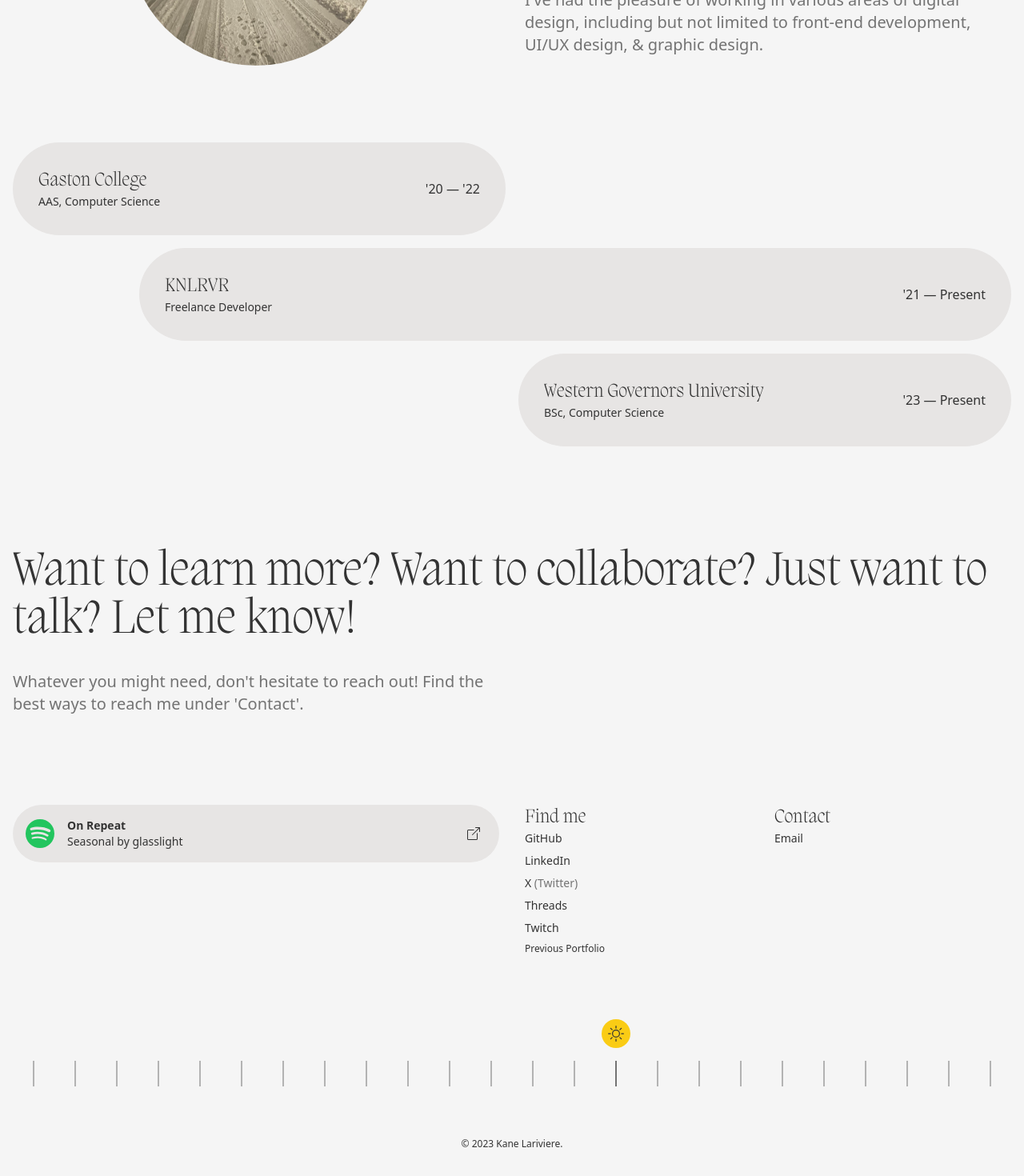
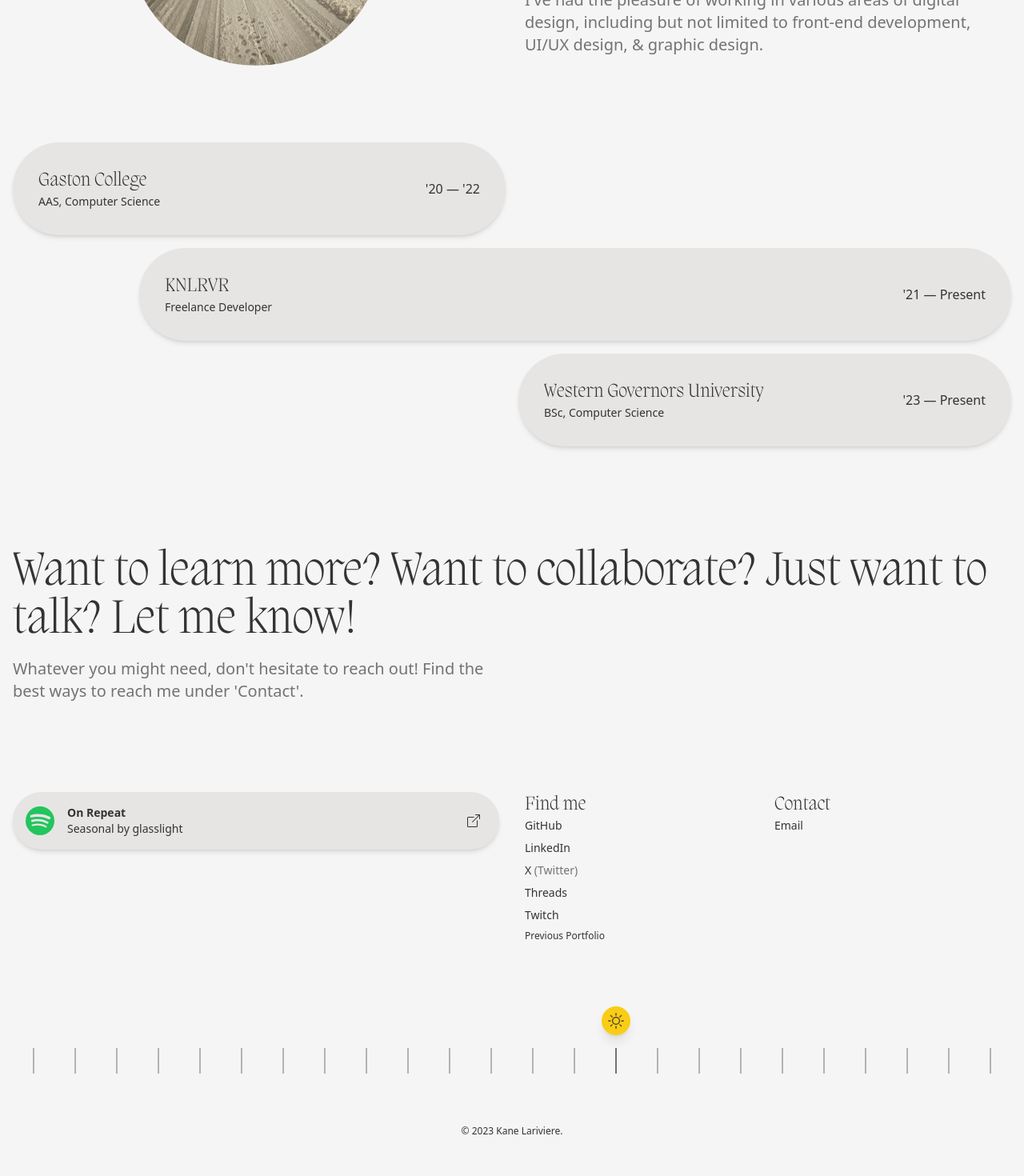
Before and after one commit to knlrvr/kanelariviere-new, a Next.js app: page /about in a window 1280 px wide. Shown: the part 626-2096 px from the top of the page at 80% size. Built offline with nearby package versions, Linux system fonts and the light colour scheme; no server answers.

Commit message:
style: theme & cont

```diff
--- a/src/app/about/page.tsx
+++ b/src/app/about/page.tsx
@@ -63,7 +63,7 @@ const About = () => {
         <div className="grid grid-rows-3 grid-cols-1 md:grid-cols-8 gap-4 md:mt-16 mb-24 md:mb-32">
 
           {/* 1 */}
-          <div className="md:col-span-4 row-start-1 container p-8 rounded-full flex justify-between items-center">
+          <div className="md:col-span-4 row-start-1 container p-8 rounded-full flex justify-between items-center shadow-md">
             <div className="flex flex-col">
               <span className="font-migra text-xl md:text-2xl">Gaston College</span>
               <span className="font-light text-xs md:text-sm">AAS, Computer Science</span>
@@ -74,7 +74,7 @@ const About = () => {
           </div>
 
           {/* 2 */}
-          <div className="md:col-span-7 md:col-start-2 row-start-2 container p-8 rounded-full flex justify-between items-center">
+          <div className="md:col-span-7 md:col-start-2 row-start-2 container p-8 rounded-full flex justify-between items-center shadow-md">
             <div className="flex flex-col">
               <span className="font-migra text-xl md:text-2xl">KNLRVR</span>
               <span className="font-light text-xs md:text-sm">Freelance Developer</span>
@@ -85,7 +85,7 @@ const About = () => {
           </div>
 
           {/* 3 */}
-          <div className="md:col-span-4 md:col-start-5 row-start-3 container p-8 rounded-full flex justify-between items-center">
+          <div className="md:col-span-4 md:col-start-5 row-start-3 container p-8 rounded-full flex justify-between items-center shadow-md">
             <div className="flex flex-col">
               <span className="block lg:hidden font-migra text-xl md:text-2xl">WGU</span>
               <span className="hidden lg:block font-migra text-xl md:text-2xl">Western Governors University</span>
@@ -105,7 +105,7 @@ const About = () => {
           </span>
         </Reveal>
         <Reveal>
-          <p className="font-light text-lg md:text-xl mt-8 text-neutral-500 md:w-1/2">
+          <p className="mt-4 font-light font-mont text-base md:text-lg lg:text-xl text-neutral-500 md:w-1/2">
             Whatever you might need, don&apos;t hesitate to reach out!
             Find the best ways to reach me under &apos;Contact&apos;.
           </p>
--- a/src/app/globals.css
+++ b/src/app/globals.css
@@ -104,7 +104,13 @@ nav li {
 
 .container {
     background-color: var(--container);
+    transition: 300ms ease-in-out;
   }
+
+.container:hover {
+    background-color: var(--container-hover);
+    transition: 300ms ease-in-out;
+}
 
 .intro-text {
     font-size: clamp(3.2rem, 3.2rem + 10vw, 10vw);
--- a/src/app/tsif/page.tsx
+++ b/src/app/tsif/page.tsx
@@ -32,7 +32,7 @@ const TSIF = () => {
 
         <Gallery />
 
-        <div className="mt-12">
+        <div className="mt-12 font-light text-center max-w-3xl mx-auto font-mont px-6 text-base md:text-lg lg:text-xl text-neutral-500 mb-8">
           <p className="text-neutral-500 intro-about">
             To learn more about The Sky Is Fake, please visit <br />
             <Link href="https://www.theskyisfake.org" target="_blank"
--- a/src/components/OnRepeat.tsx
+++ b/src/components/OnRepeat.tsx
@@ -58,7 +58,7 @@ const OnRepeat: React.FC = () => {
 
   return (
     <Link href={songLink} target="_blank" rel="noopener noreferrer"
-      className="container py-4 px-4 rounded-full flex items-center justify-between">
+      className="container py-4 px-4 rounded-full flex items-center justify-between shadow-md">
       <div className="flex items-center">
         <BsSpotify
           className="text-green-500 text-4xl" />
--- a/src/components/ProjectCard.tsx
+++ b/src/components/ProjectCard.tsx
@@ -26,7 +26,7 @@ interface ProjectCardProps {
 const ProjectCard = ({ url, title, category, image, background }: ProjectCardProps) => {
     return (
       <Link href={`/work/${url}`} as={`/work/${url}`} className="group">
-        <div className={`relative h-64 md:h-96 rounded-[2rem] overflow-hidden group-hover:-translate-y-1 duration-300 ${background}`}>
+        <div className={` shadow-md relative h-64 md:h-96 rounded-[2rem] overflow-hidden group-hover:-translate-y-1 group-hover:shadow-xl duration-300 ${background}`}>
           <div className="flex items-start justify-between p-8">
             <div className="flex flex-col space-y-2 text-[#333]">
               <span className="font-mont tracking-wide text-xs md:text-base uppercase font-light">{category} &nbsp;&mdash;</span>
--- a/src/components/circTheme.tsx
+++ b/src/components/circTheme.tsx
@@ -67,12 +67,12 @@ const CircadianTheme = () => {
 
                 {/* icon dependent on theme */}
                 {isActive && theme === 'light' &&
-                    <div className="bounce rounded-full bg-yellow-400 text-center text-xl p-2">
+                    <div className="bounce rounded-full bg-yellow-400 text-center text-xl p-2 shadow-lg">
                         <BsSun />
                     </div>
                 }
                 {isActive && theme === 'dark' &&
-                    <div className="bounce rounded-full bg-blue-400 text-center text-xl p-2">
+                    <div className="bounce rounded-full bg-blue-400 text-center text-xl p-2 shadow-md">
                         <BsMoon />
                     </div>
                 }
--- a/src/components/gallery.tsx
+++ b/src/components/gallery.tsx
@@ -112,7 +112,7 @@ const Gallery: React.FC = () => {
     <Reveal>
       <div className="grid grid-cols-1 md:grid-cols-4 gap-x-4 gap-y-12">
         {randomPictures.map((picture, index) => (
-            <div key={index} className="relative group flex justify-center md:first:col-span-3 md:last:col-span-3 overflow-hidden row-span-4">
+            <div key={index} className="relative group flex justify-center md:first:col-span-3 md:last:col-span-3 overflow-hidden row-span-4 rounded-2xl shadow-md">
               <Image
                 src={picture.url}
                 alt={`Random Picture ${index + 1} - ${picture.location}`}
--- a/src/components/guestbookForm.tsx
+++ b/src/components/guestbookForm.tsx
@@ -25,7 +25,7 @@ const GuestbookForm = () => {
         </Reveal>
         {!user && (
           <Reveal>
-            <div className="mt-4 border border-neutral-500 p-1 px-4 rounded-full">
+            <div className="mt-4 container p-1 px-4 rounded-full shadow-md">
               <SignInButton mode='modal' afterSignInUrl='/guestbook'/>
             </div>
           </Reveal>
--- a/src/components/utils/theme.tsx
+++ b/src/components/utils/theme.tsx
@@ -20,14 +20,14 @@ const useDarkMode = () => {
     root.classList.add(theme);
   }, [theme]);
 
-  useEffect(() => {
-    // Update theme based on the current time every minute
-    const updateThemeInterval = setInterval(() => {
-      setTheme(getCurrentTheme());
-    }, 60000);
+  // useEffect(() => {
+  //   // Update theme based on the current time every minute
+  //   const updateThemeInterval = setInterval(() => {
+  //     setTheme(getCurrentTheme());
+  //   }, 60000);
 
-    return () => clearInterval(updateThemeInterval);
-  }, []);
+  //   return () => clearInterval(updateThemeInterval);
+  // }, []);
 
   return [theme, toggleTheme] as const;
 };
```
